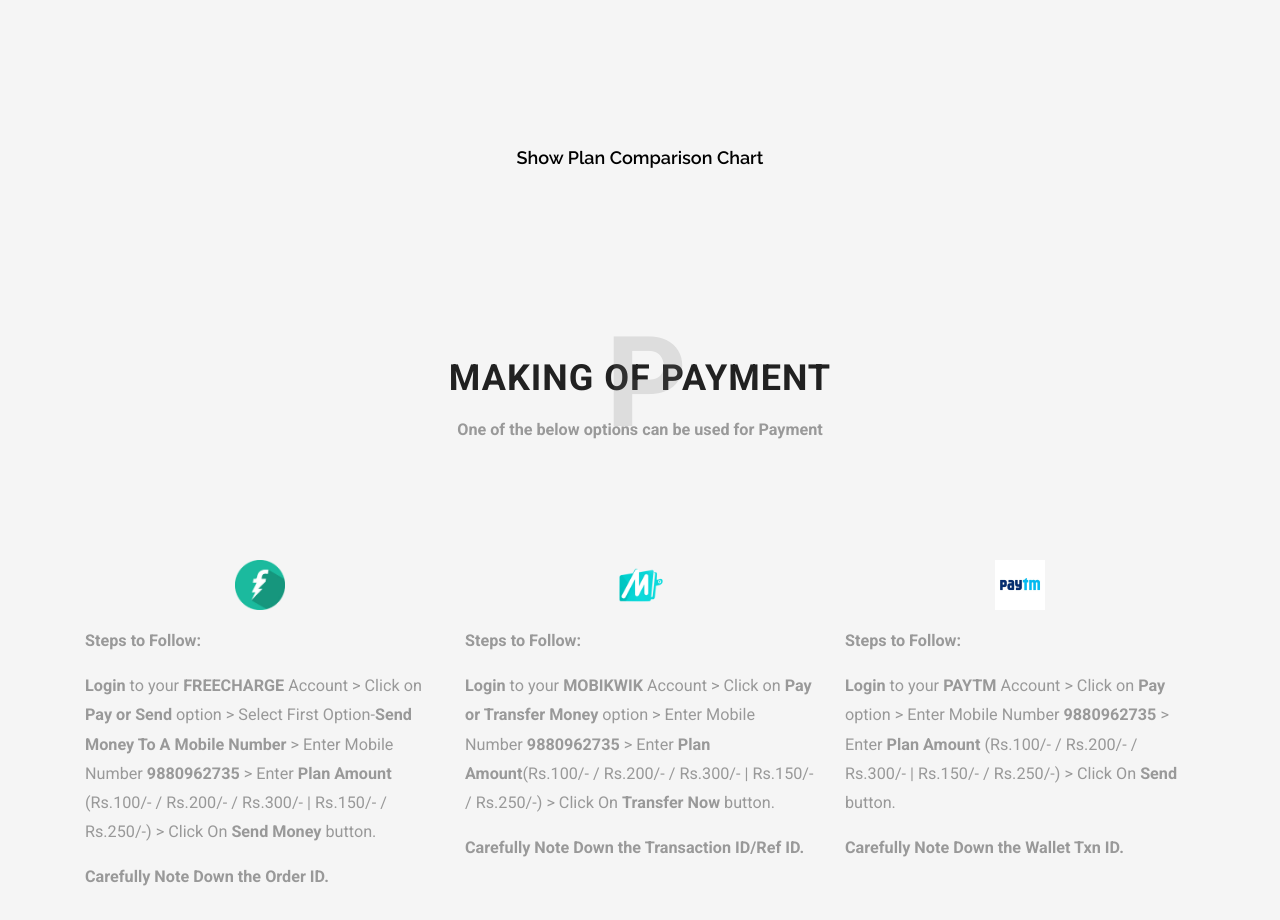
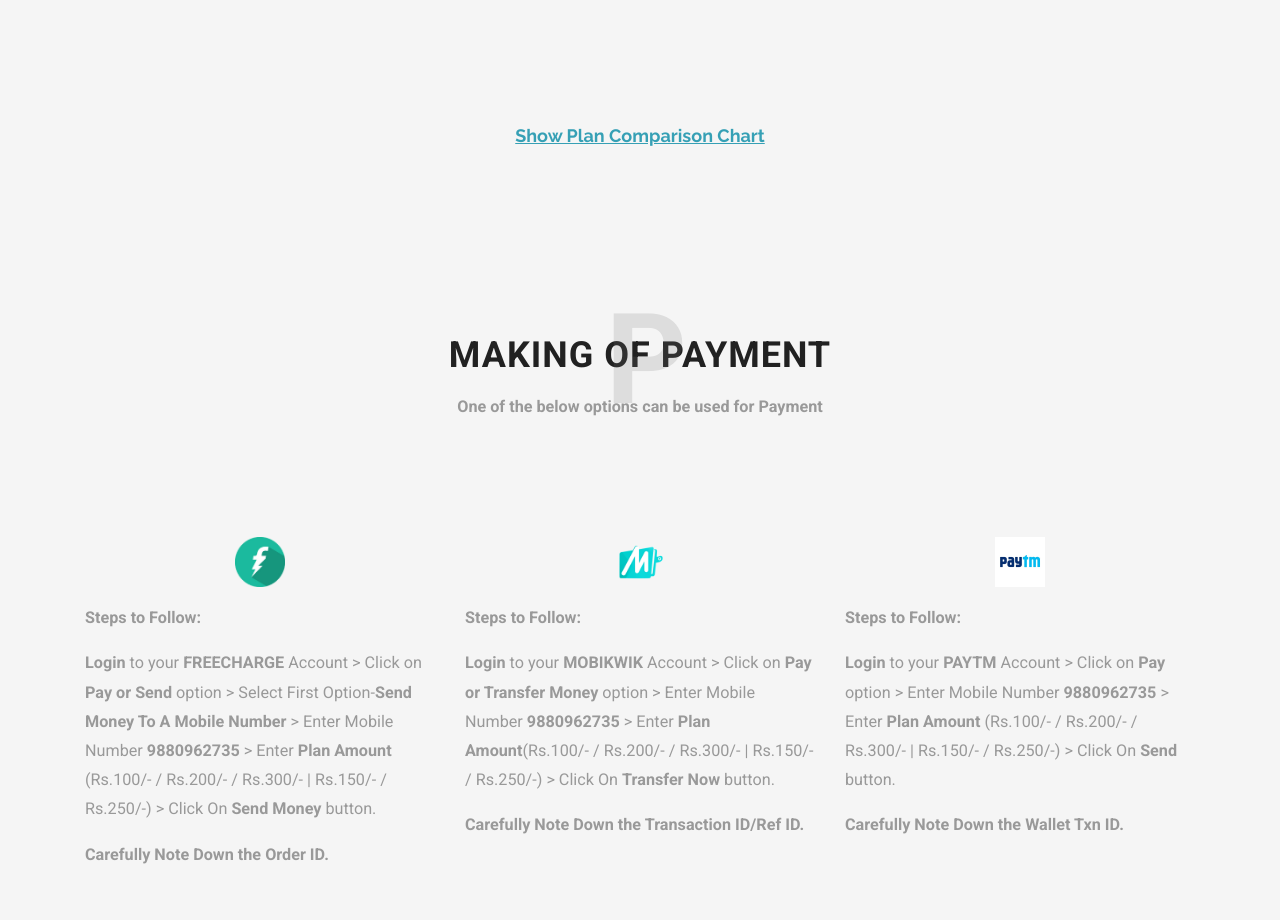
Before and after one commit to Luckshmikamath/SMSMahithi, a plain HTML site: page index.html in a window 1280 px wide. Shown: the part 2320-3240 px from the top of the page. Drawn offline with Linux system fonts and the light colour scheme.

Commit message:
Update index.html

```diff
--- a/index.html
+++ b/index.html
@@ -243,9 +243,8 @@
 <br/>
 <br/>
 <br/>
-<br/>
-<div id="showpopUp" class="titlepopup" >
-<font size="4x"><center><a href="#showpopUp" onclick="popUp();"> Show Plan Comparison Chart </a> </center>
+<div id="showpopUp" class="titlestyle" >
+<font size="4x"><center><a href="#showpopUp" onclick="popUp();"><u> Show Plan Comparison Chart</u> </a> </center>
 </div>
 
 
```
